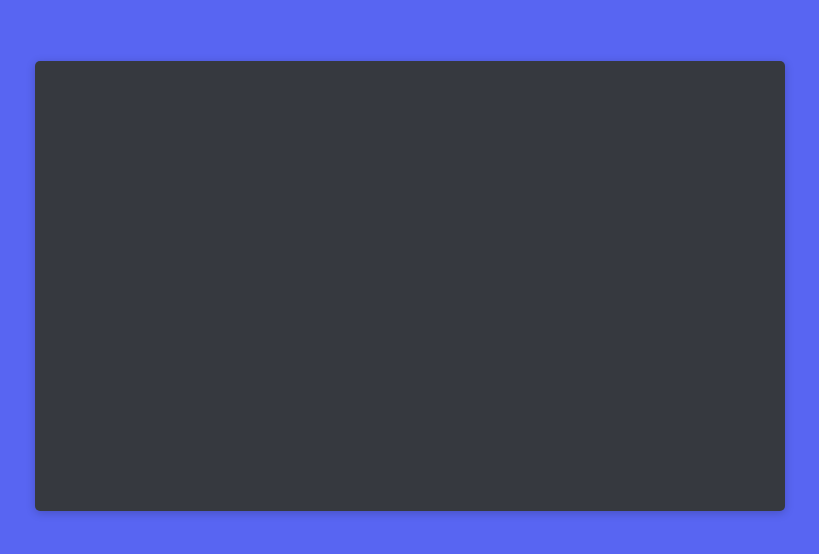
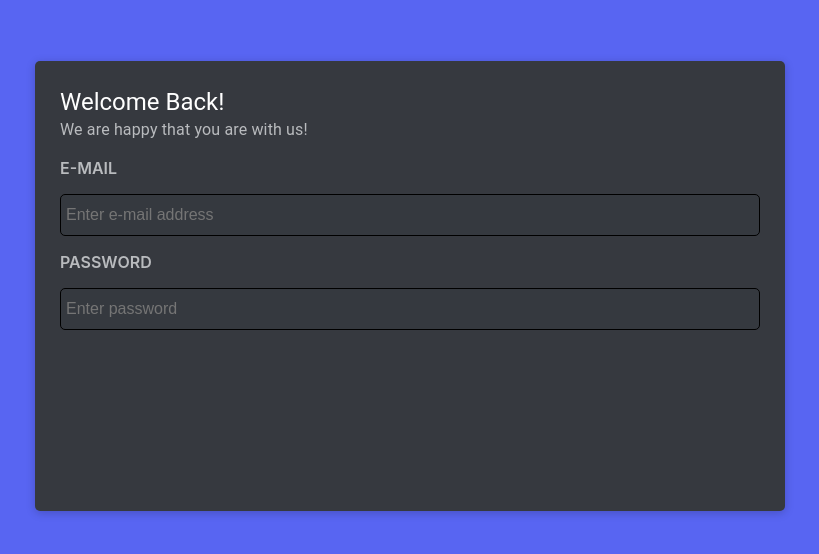
Before and after one commit to Atharva9405/Textilia, a React (Create React App) app in the folder client/: page /login in a window 1280 px wide. Shown: the part 114-668 px from the top of the page, without its empty margins (230-1049 px from the left). Built offline with nearby package versions, Linux system fonts and the light colour scheme.

Commit message:
creaated custom inputs component and designing the ui of login page

```diff
--- a/client/src/authPages/LoginPage/LoginPage.js
+++ b/client/src/authPages/LoginPage/LoginPage.js
@@ -1,12 +1,23 @@
-import React from 'react'
-import AuthBox from '../../shared/components/AuthBox'
+import React, { useState } from "react";
+import AuthBox from "../../shared/components/AuthBox";
+import LoginPageHeader from "./LoginPageHeader";
+import LoginPageInputs from "./LoginPageInputs";
 
 const LoginPage = () => {
+  const [mail, setMail] = useState("");
+  const [password, setPassword] = useState("");
+
   return (
     <AuthBox>
+      <LoginPageHeader />
+      <LoginPageInputs
+        mail={mail}
+        setMail={setMail}
+        password={password}
+        setPassword={setPassword}
+      />
+    </AuthBox>
+  );
+};
 
-    </AuthBox>
-  )
-}
-
-export default LoginPage
+export default LoginPage;
--- /dev/null
+++ b/client/src/authPages/LoginPage/LoginPageHeader.js
@@ -0,0 +1,17 @@
+import React from 'react'
+import { Typography } from '@mui/material';
+
+const LoginPageHeader = () => {
+  return (
+    <>
+        <Typography variant='h5' sx={{color:"white"}}>
+            Welcome Back!
+        </Typography>
+        <Typography sx={{color:"#b9bbbe"}}>
+            We are happy that you are with us!
+        </Typography>
+    </>
+  )
+}
+
+export default LoginPageHeader
--- /dev/null
+++ b/client/src/authPages/LoginPage/LoginPageInputs.js
@@ -0,0 +1,25 @@
+import React from 'react'
+import InputWithLabel from '../../shared/components/InputWithLabel'
+
+const LoginPageInputs = ({mail,setMail,password,setPassword}) => {
+  return (
+    <>
+        <InputWithLabel
+        value={mail}
+        setValue={setMail}
+        label="E-mail"
+        type='text'
+        placeholder='Enter e-mail address'
+        />
+        <InputWithLabel
+        value={password}
+        setValue={setPassword}
+        label="Password"
+        type='password'
+        placeholder='Enter password'
+        />
+    </>
+  )
+}
+
+export default LoginPageInputs
--- /dev/null
+++ b/client/src/shared/components/InputWithLabel.js
@@ -0,0 +1,51 @@
+import React from "react";
+import { styled } from "@mui/system";
+
+const Wrapper = styled("div")({
+  display: "flex",
+  justifyContent: "center",
+  flexDirection: "column",
+  width: "100%",
+});
+
+const Label = styled("p")({
+  color: "#b9bbbe",
+  textTransform: "uppercase",
+  fontWeight: "600",
+  fontSize: "16px",
+});
+
+const Input = styled("input")({
+  flexGrow: 1,
+  height: "40px",
+  border: "1px solid black",
+  borderRadius: "5px",
+  color: "#dcddde",
+  background: "#35393f",
+  margin: 0,
+  fontSize: "16px",
+  padding: "0 5px",
+});
+
+const InputWithLabel = (props) => {
+
+  const { value, setValue, label, type, placeholder } = props;
+
+  const handleValueChange = (event) => {
+    setValue(event.target.value);
+  }
+
+  return (
+    <Wrapper>
+      <Label>{label}</Label>
+      <Input
+        value={value}
+        onChange={handleValueChange}
+        type={type}
+        placeholder={placeholder}
+      />
+    </Wrapper>
+  );
+};
+
+export default InputWithLabel;
```
